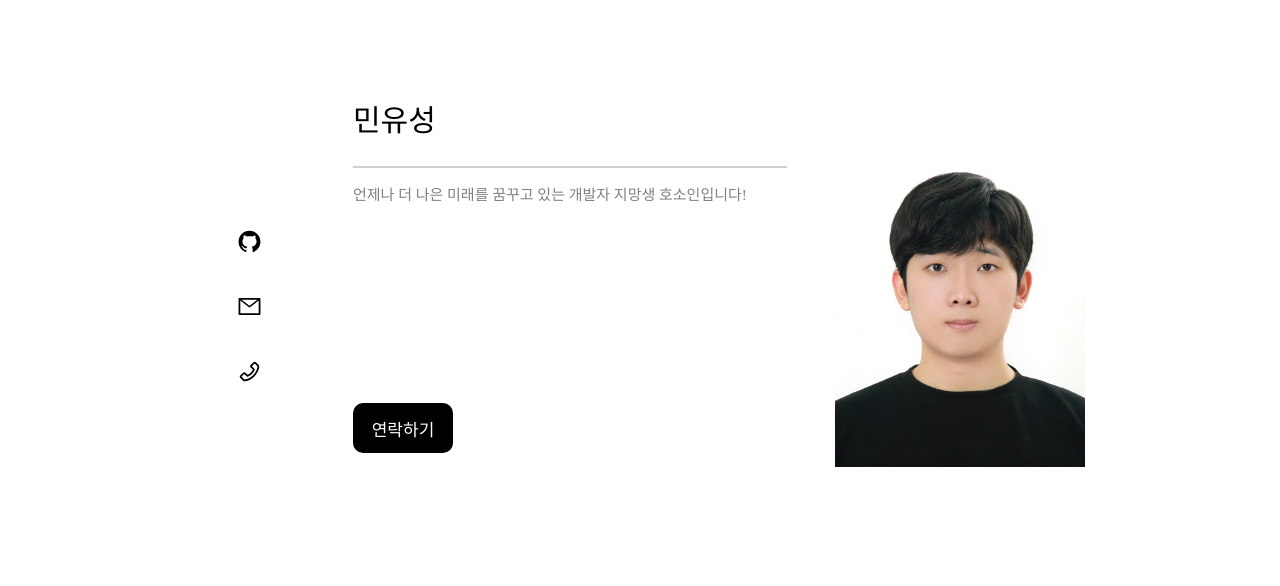
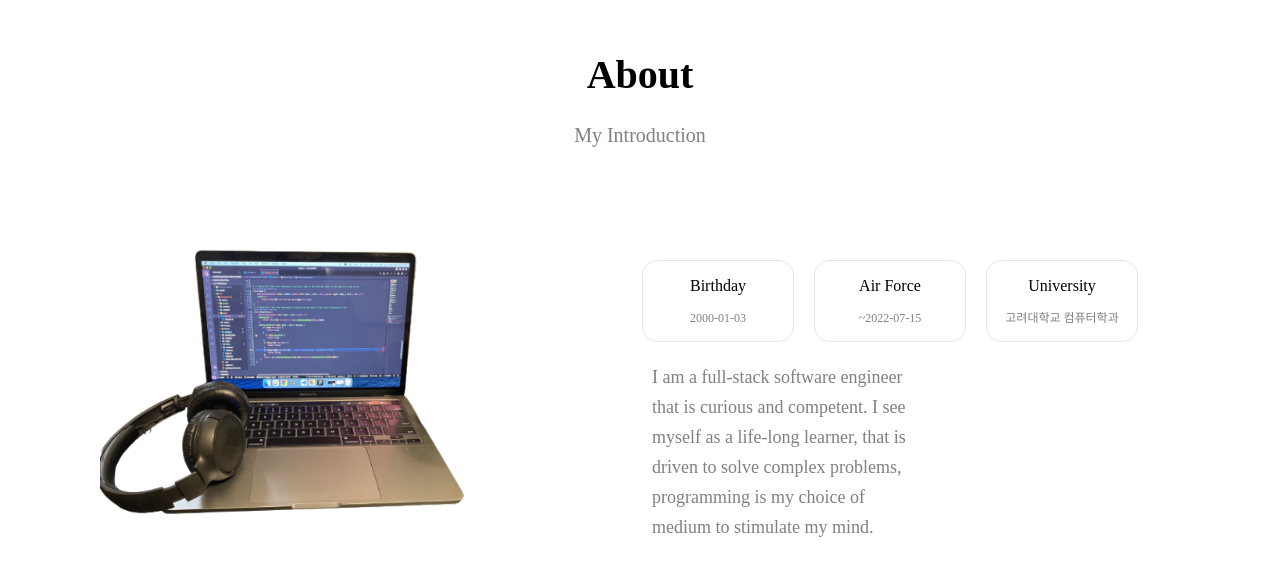
Before and after one commit to alsdbtjd0103/Portfolio, a React (Create React App) app in the folder portfolio/: page / in a window 1280 px wide. Shown: the part 894-1480 px from the top of the page. Built offline with nearby package versions, Linux system fonts and the light colour scheme.

Commit message:
Feat: About 페이지 추가

```diff
--- a/portfolio/src/App.tsx
+++ b/portfolio/src/App.tsx
@@ -5,6 +5,7 @@ import { Header } from './components/Header';
 import GlobalStyles from './style/GlobalStyle';
 import { PageContainer } from './components/PageContainer';
 import { Home } from './components/Home';
+import { About } from './components/About';
 
 
 function App() {
@@ -20,7 +21,7 @@ function App() {
           <Home />
         </PageContainer>
         <PageContainer id='About'>
-          <Home />
+          <About />
         </PageContainer>
         <PageContainer id='Skills'>
           <Home />
@@ -29,6 +30,9 @@ function App() {
           <Home />
         </PageContainer>
         <PageContainer id='Projects'>
+          <Home />
+        </PageContainer>
+        <PageContainer id='Contacts'>
           <Home />
         </PageContainer>
 
--- /dev/null
+++ b/portfolio/src/components/About.tsx
@@ -0,0 +1,96 @@
+import React from "react"
+import styled from "styled-components"
+import { PageContainer } from "./PageContainer"
+import exampleImage from '../Image/example.png';
+interface BoxProps {
+    title: string,
+    subtext: string,
+}
+
+const AboutBoxComponent = (props: BoxProps) => {
+    console.log(props.subtext)
+    return (
+        <AboutBox>
+            <StyledTitle>{props.title}</StyledTitle>
+            <StyledSubtext>{props.subtext}</StyledSubtext>
+        </AboutBox>
+    )
+}
+
+
+export const About = () => {
+    return (
+        <PageContainer style={{ flexDirection: 'column' }} title={'About'} subtitle={'My Introduction'}>
+            <div style={{
+                display:'flex',
+                width:'100%',
+                height:'100%',
+                justifyContent:'space-between',
+                marginTop:'100px'
+            }}>
+            <ImageContainer src={exampleImage} />
+
+            <div style={{
+                display:'flex',
+                justifyContent:'center',
+                alignItems:'flex-start',
+                flexDirection:'column',
+                paddingLeft:'100px'
+            }}>
+            <ItemContainer>
+                <AboutBoxComponent title='Birthday' subtext="2000-01-03" />
+                <AboutBoxComponent title='Air Force' subtext="~2022-07-15"/>
+                <AboutBoxComponent title='University' subtext='고려대학교 컴퓨터학과'/>
+            </ItemContainer>
+            <TextContainer>
+                I am a full-stack software engineer that is curious and competent. I see myself as a life-long learner, that is driven to solve complex problems, programming is my choice of medium to stimulate my mind.
+            </TextContainer>
+            </div>
+            </div>
+        </PageContainer>
+    )
+}
+
+const ItemContainer = styled.div`
+    display: flex;
+`
+
+const AboutBox = styled.div`
+    display: flex;
+    justify-content: space-evenly;
+    align-items: center;
+    width: 150px;
+    height:80px;
+    border-radius: 15px;
+    border-style: solid;
+    border-width: 1px;
+    border-color: #e6e6e6;
+    margin: 10px;
+    background-color: #fff;
+    text-align: center;
+    flex-direction: column;
+`
+
+const StyledTitle = styled.div`
+    font-size: 16px;
+
+`
+const StyledSubtext = styled.div`
+    font-size:12px;
+    font-weight: light;
+    color:gray;
+
+`
+const ImageContainer = styled.img`
+    width: 40%;
+    height: auto;
+`
+
+const TextContainer = styled.div`
+    width:50%;
+    padding: 10px 20px;
+    color: gray;
+    line-height: 30px;
+    font-size: 18px;
+
+`
--- a/portfolio/src/components/Home.tsx
+++ b/portfolio/src/components/Home.tsx
@@ -14,20 +14,20 @@ export const Home = () => {
             </IconsContainer>
             <Container>
                 <span style={{
-                    fontSize:'30px',
-                    marginBottom:'30px',
+                    fontSize: '30px',
+                    marginBottom: '30px',
                 }}>민유성</span>
                 <div style={{
-                    borderStyle:'solid',
-                    borderWidth:'0.001px',
-                    borderColor:'#d0d0d0',
-                    width:'100%',
-                    marginBottom:'20px'
+                    borderStyle: 'solid',
+                    borderWidth: '0.001px',
+                    borderColor: '#d0d0d0',
+                    width: '100%',
+                    marginBottom: '20px'
                 }}></div>
                 <span style={{
-                    fontSize:'15px',
-                    color:'gray',
-                    marginBottom:'200px'
+                    fontSize: '15px',
+                    color: 'gray',
+                    marginBottom: '200px'
                 }}>
                     언제나 더 나은 미래를 꿈꾸고 있는 개발자 지망생 호소인입니다!
                 </span>
@@ -43,7 +43,7 @@ export const Home = () => {
 }
 
 const IconsContainer = styled.div`
-    width: 10%;
+    width: 5%;
     height:100%;
 `
 
--- a/portfolio/src/components/PageContainer.tsx
+++ b/portfolio/src/components/PageContainer.tsx
@@ -1,15 +1,22 @@
 import styled from "styled-components"
 import React from 'react';
 import '../style/style.css';
-interface Props{
-    id?:string,
-    children?:React.ReactNode,
+interface Props {
+    id?: string,
+    children?: React.ReactNode,
+    title?: string,
+    subtitle?: string,
+    style?: any,
 }
 
-export const PageContainer = (props:Props) => {
-    const {id,children} = props;
-    return(
-        <RootContainer id={id}>
+export const PageContainer = (props: Props) => {
+    const { id, children, title, subtitle, style } = props;
+    return (
+        <RootContainer id={id} style={style}>
+            <div style={{ textAlign: 'center' }}>
+                <StyledTitle>{title}</StyledTitle>
+                <StyledSubTitle>{subtitle}</StyledSubTitle>
+            </div>
             {children}
         </RootContainer>
     )
@@ -22,3 +29,12 @@ const RootContainer = styled.div`
     align-items: center;
     justify-content: center;
 `
+const StyledTitle = styled.div`
+    font-size: 40px;
+    font-weight: bold;
+    margin-bottom: 30px;
+`
+const StyledSubTitle = styled.div`
+    font-size: 20px;
+    color: gray;
+`
```
Also changed, not shown: portfolio/src/Image/example.png (added).
